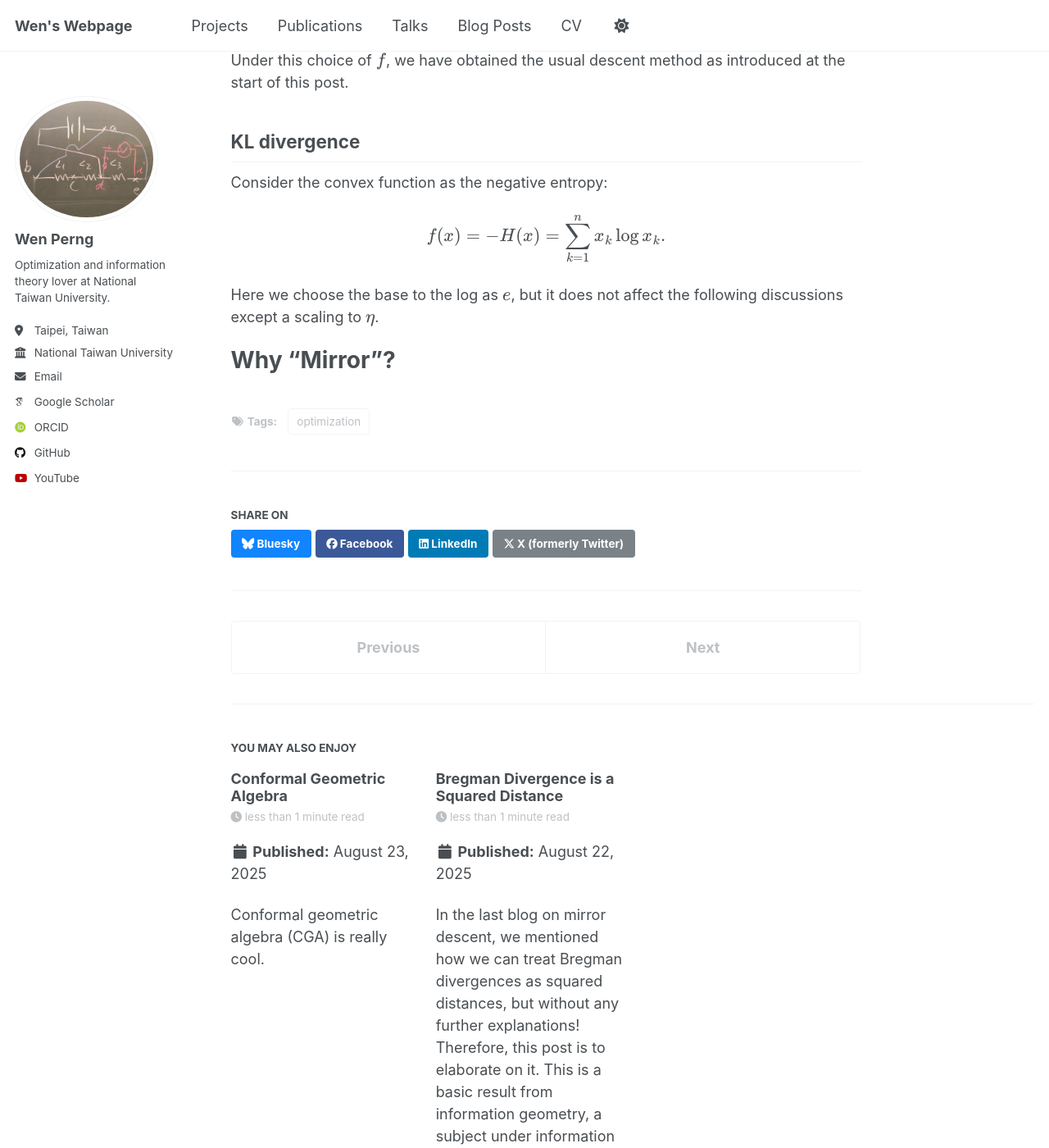
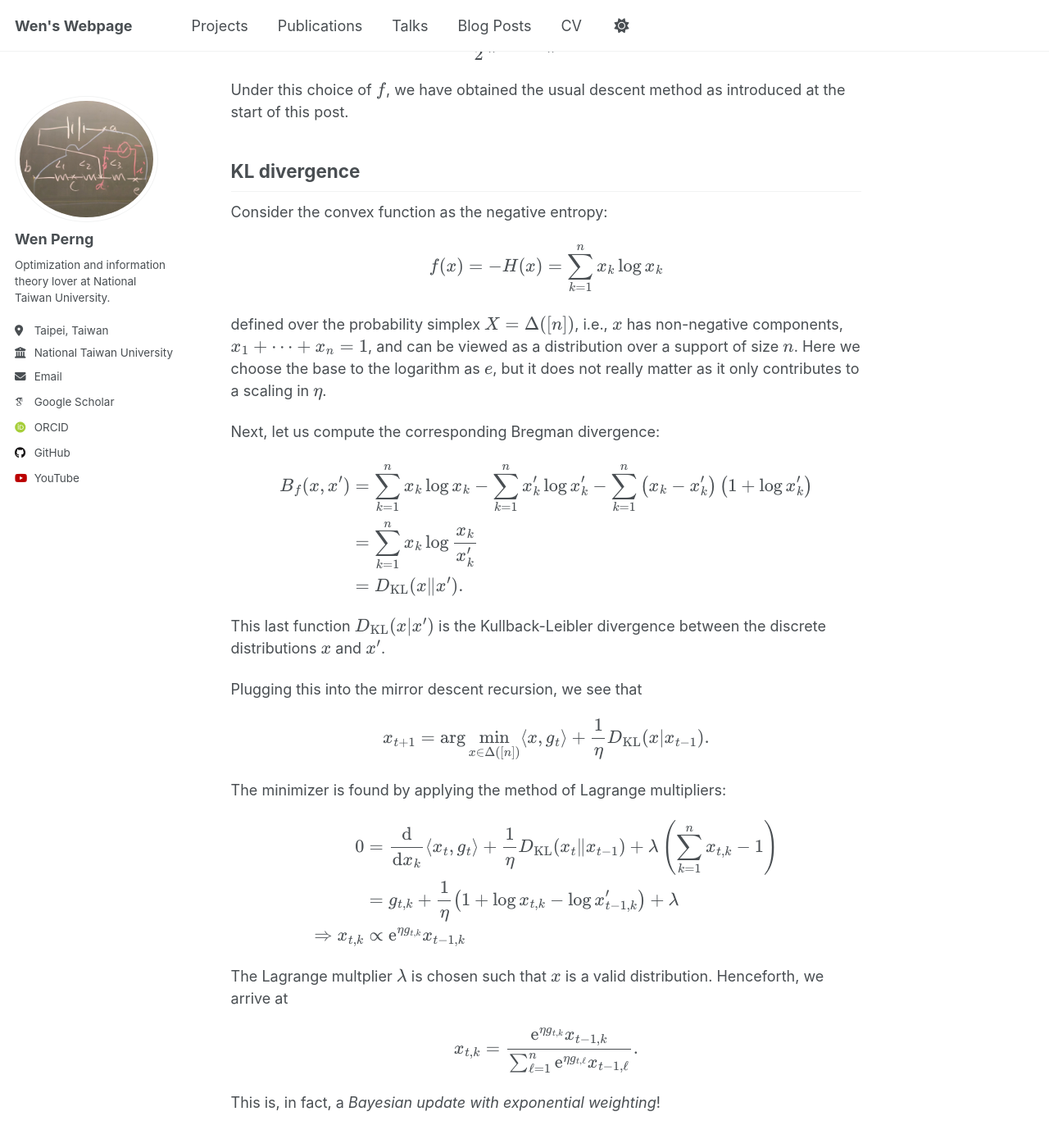
Before and after one commit to WenPerng/WenPerng.github.io, a Jekyll site: the page built from _posts/2025-08-21-blog-post.md, in a window 1280 px wide and 1400 px high, scrolled down 1861 px. Shown: the whole window at 82% size. Built offline with Jekyll 4.4.1, drawn with Linux system fonts in a browser that asks for light colours; some web fonts are replaced; a script that is not in the unit is left out; some of the changed text lies outside the part shown.

Commit message:
blog 2025/08/21

```diff
--- a/_posts/2025-08-21-blog-post.md
+++ b/_posts/2025-08-21-blog-post.md
@@ -1,14 +1,14 @@
 ---
-title: 'First Blog! On Mirror Descent'
+title: 'First Blog! On Mirror Descent (I)'
 date: 2025-08-21
 permalink: /posts/2025/08/blog-post-21/
 tags:
   - optimization
+  - convex optimization
+excerpt: "This is a simple blog post on what mirror descent is."
 ---
 
-This is a simple blog post on mirror descent.
-
-I learned this from a friend of mine, Zoya, who I met during my stay at ASL, EPFL in the summer of 2025.
+This is a simple blog post on mirror descent. I learned this from a friend of mine, Zoya, who I met during my stay at ASL, EPFL in the summer of 2025.
 
 # Descent methods revisited
 A usual descent method is described by a recursion of the form
@@ -34,13 +34,13 @@ Consider a strictly convex function \\(f:X\rightarrow\mathbb{R}\\), then the Bre
 $$ B_f(x, x') = f(x) - f(x') - \langle \nabla f(x') , x-x'\rangle.$$
 </p>
 
-The Bregman divergence acts like a squared distance although being asymmetric. The discussion of what that previous sentence mean is deferred to a future discussion on some basics of information geometry. So for the mean time, just bare with me here.
+The Bregman divergence acts like a squared distance although being asymmetric. The discussions to the motivation of such a definition and what that previous sentence means are deferred to future posts on some basics of information geometry. So for the mean time, just bare with me here.
 
 ## Mirror descent
 Now, replacing the proximity term in the first recursion with the Bregman divergence, we obtain
 <p>
 \begin{align*}
-    x_{t} = \arg\min_{x\in\mathbb{R}^n} \langle g_t,x\rangle + \frac{1}{2\eta} B_f(x, x_{t-1}).
+    x_{t} = \arg\min_{x\in\mathbb{R}^n} \langle g_t,x\rangle + \frac{1}{\eta} B_f(x, x_{t-1}).
 \end{align*}
 </p>
 
@@ -48,12 +48,13 @@ The choice of \\(f\\) is important as it changes the dynamic of the algorithm.
 
 # Example of a mirror descent
 ## Euclidean distance
-Consider the convex function as \\(f(x) = \|x\|_2^2\\), the Euclidean \\(2\\)-norm. Then the Bregman divergence is
+Consider the convex function as \\(f(x) = \frac{1}{2} || x ||_2^2\\), the scaled Euclidean \\(2\\)-norm. Then the Bregman divergence is
 <p>
 \begin{align*}
-    B_f(x,x') &= \left\|x\right\|_2^2 - \left\|x'\right\|_2^2 - 2 \lange x',x-x'\rangle \\
-    &= \langle x + x', x - x'\rangle - 2 \langle x', x - x'\rangle \\
-    &= \norm{x - x'}.
+    B_f(x,x')
+    &= \frac{1}{2} || x ||_2^2 - \frac{1}{2} \left\| x' \right\|_2^2 - \langle x', x - x' \rangle \\
+    &= \frac{1}{2} \langle x + x', x - x'\rangle - \langle x', x - x'\rangle \\
+    &= \frac{1}{2} \left\|x - x'\right\|.
 \end{align*}
 </p>
 Under this choice of \\(f\\), we have obtained the usual descent method as introduced at the start of this post.
@@ -61,10 +62,35 @@ Under this choice of \\(f\\), we have obtained the usual descent method as intro
 ## KL divergence
 Consider the convex function as the negative entropy:
 <p>
-$$ f(x) = - H(x) = \sum_{k=1}^{n} x_k \log x_k.$$
+$$ f(x) = - H(x) = \sum_{k=1}^{n} x_k \log x_k$$
 </p>
-Here we choose the base to the log as \\(e\\), but it does not affect the following discussions except a scaling to \\(\eta\\).
+defined over the probability simplex \\(X = \Delta([n])\\), i.e., \\(x\\) has non-negative components, \\(x_1 + \cdots + x_n = 1\\), and can be viewed as a distribution over a support of size \\(n\\). Here we choose the base to the logarithm as \\(e\\), but it does not really matter as it only contributes to a scaling in \\(\eta\\).
 
+Next, let us compute the corresponding Bregman divergence:
+<p>
+\begin{align*}
+    B_f(x, x')
+    &= \sum_{k=1}^{n} x_k \log x_k - \sum_{k=1}^{n} x'_k \log x'_k - \sum_{k=1}^{n} \left(x_k - x'_k\right) \left(1 + \log x'_k \right) \\
+    &= \sum_{k=1}^{n} x_k \log \frac{x_k}{x'_k} \\
+    &= D_{\mathrm{KL}}( x \| x' ).
+\end{align*}
+</p>
+This last function \\(D_{\mathrm{KL}}( x \| x' )\\) is the Kullback-Leibler divergence between the discrete distributions \\(x\\) and \\(x'\\).
 
-
-# Why "Mirror"?
+Plugging this into the mirror descent recursion, we see that
+\\[
+    x_{t+1} = \arg\min_{x \in \Delta([n])} \langle x,g_{t} \rangle + \frac{1}{\eta} D_{\mathrm{KL}}( x \| x_{t-1} ).
+\\]
+The minimizer is found by applying the method of Lagrange multipliers:
+<p>
+\begin{align*}
+    0 &= \frac{\mathrm{d}}{\mathrm{d} x_k} \langle x_{t}, g_{t} \rangle + \frac{1}{\eta} D_{\mathrm{KL}}( x_{t} \| x_{t-1} ) + \lambda \left(\sum_{k=1}^{n} x_{t,k} -1\right) \\
+    &= g_{t,k} + \frac{1}{\eta} \left( 1 + \log x_{t,k} - \log x'_{t-1,k}\right) + \lambda \\
+    \Rightarrow x_{t,k} &\propto \mathrm{e}^{\eta g_{t,k}} x_{t-1,k}
+\end{align*}
+</p>
+The Lagrange multplier \\(\lambda\\) is chosen such that \\(x\\) is a valid distribution. Henceforth, we arrive at
+\\[
+    x_{t,k} = \frac{\mathrm{e}^{\eta g_{t,k}} x_{t-1,k}}{\sum_{\ell=1}^{n} \mathrm{e}^{\eta g_{t,\ell}} x_{t-1,\ell}}.
+\\]
+This is, in fact, a *Bayesian update with exponential weighting*!
```
Also changed, not shown: _posts/2025-08-22-blog-post.md (+5 -5 lines), _posts/2025-08-23-blog-post.md (+7 -7 lines).
